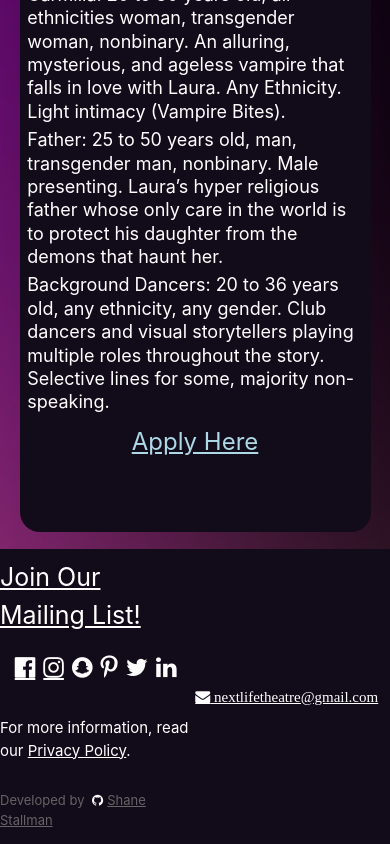
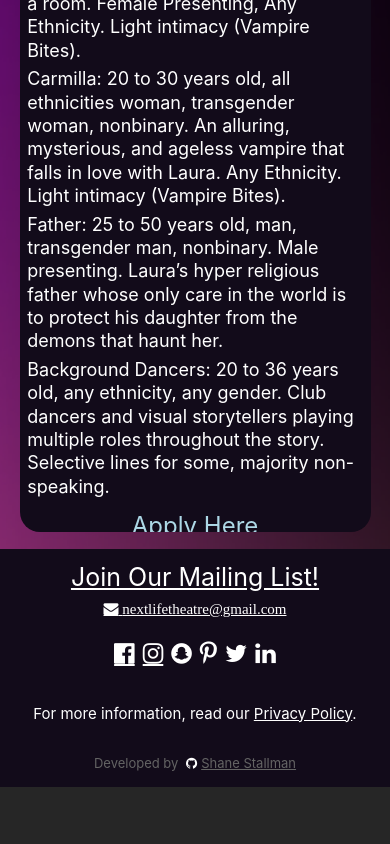
Before and after one commit to ShaneStallman/NextLifeTheatre, a React (Create React App) app: page /NextLifeTheatre/join in a window 390 px wide. Shown: the part 1554-2398 px from the top of the page. After the commit the page ends 2341 px from the top, so only its background shows below. Built offline with nearby package versions, Linux system fonts and the light colour scheme.

Commit message:
Mobile Optimization Wave 3

```diff
--- a/src/Join.css
+++ b/src/Join.css
@@ -120,7 +120,7 @@
               width: 90vw;
               position: relative;
               background-color: #120b1a;
-              /*overflow: hidden;*/ /* Ensure the border-radius applies correctly */
+              overflow: hidden;
 
             }
             .jobCard:hover{
@@ -139,7 +139,7 @@
               top: 0;
               left: 0;
               width: 90vw;
-              height: 120vh;
+              height: 140vh;
               display: flex;
               flex-direction: column;
               justify-content: center;
--- a/src/components/Footer.css
+++ b/src/components/Footer.css
@@ -2,26 +2,16 @@
     background-color: #120b1a;
     height: flex;
     display: flex;
-    flex-direction: row;
-    justify-content:space-between;
     align-items: center;
     position: relative;
+    justify-content: center;
     width: 100vw;
   }
 
-  .address{
-    display: flex;
-    flex-direction: column;
-    margin-left: 10vw;
-  }
-  .contactInfo{
-    display: flex;
-    flex-direction: column;
-    margin-right: 10vw;
-  }
   .middle{
     display: flex;
     flex-direction: column;
+    align-self: center;
     align-items: center;
   }
   .selfLink{
@@ -66,22 +56,10 @@
     background-color: #120b1a;
     height: flex;
     display: flex;
-    flex-direction: row;
-    justify-content:space-between;
+    justify-content: center;
     align-items: center;
     position: relative;
     width: 100vw;
-  }
-
-  .address{
-    display: flex;
-    flex-direction: column;
-    margin-left: 2vw;
-  }
-  .contactInfo{
-    display: flex;
-    flex-direction: column;
-    margin-right: 2vw;
   }
   .middle{
     display: flex;
--- a/src/components/Footer.tsx
+++ b/src/components/Footer.tsx
@@ -10,6 +10,7 @@ const BuildFooter = () => {
             {/* <a href="#home" className="w3-button w3-light-grey"><i className="fa fa-arrow-up w3-margin-right"></i>To the top</a>*/}
               <div className="middle">
                 <a id="subscribe" href="https://forms.gle/3cy2oFT99chJfzCj7" className="newsletter">Join Our Mailing List!</a>
+                <a href={`mailto:${contactInfo.email}`} className="fa fa-envelope icon">&nbsp;{contactInfo.email}</a>
                 <div className="w3-xlarge w3-section socials">
                   <a id="Facebook" href="https://www.facebook.com/profile.php?id=61557075519477" className="fa fa-facebook-official w3-hover-opacity icon"></a>
                   <a id="Instagram" href="https://www.instagram.com/nextlifetheatreco/" className="fa fa-instagram w3-hover-opacity icon"></a>
@@ -22,9 +23,7 @@ const BuildFooter = () => {
                 <p className="selfLink">Developed by <a href="https://github.com/ShaneStallman" title="shane_stallman" target="_blank" className="selfLink"><i className="selfLink fa fa-github icon"></i>Shane Stallman</a></p>
 
               </div>
-            <div className="contactInfo">
-              <a href={`mailto:${contactInfo.email}`} className="fa fa-envelope icon">&nbsp;{contactInfo.email}</a>
-            </div>
+
           </footer>
     )
 };
```
